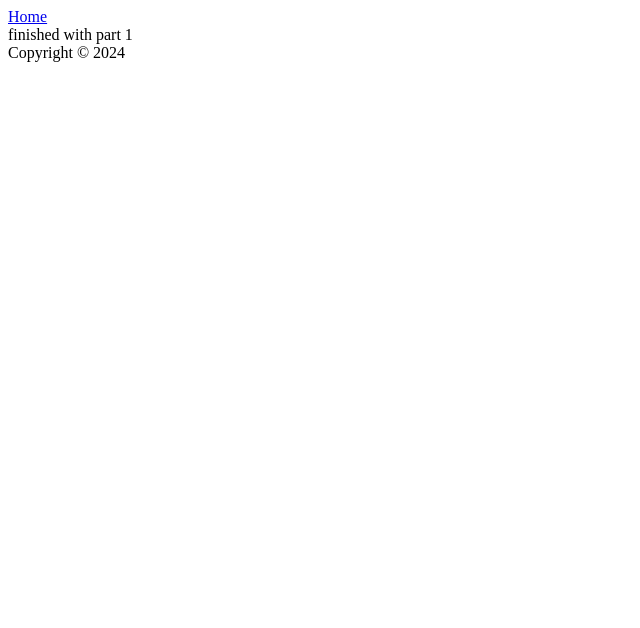
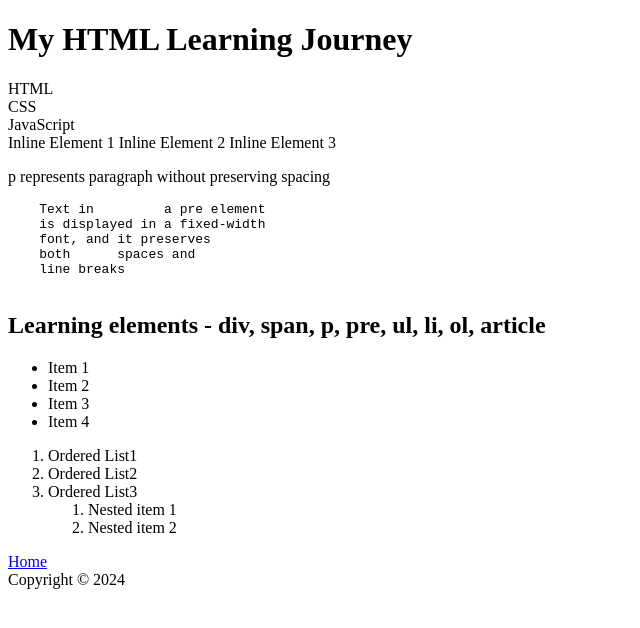
Before and after one commit to anavaks1/lab-module2, a plain HTML site: page lab-1-html/src/index.html in a window 1280 px wide. Shown: the whole page, without its empty margins (0-640 px from the left). Drawn offline with Linux system fonts and the light colour scheme.

```diff
--- a/lab-1-html/src/index.html
+++ b/lab-1-html/src/index.html
@@ -11,15 +11,53 @@
 </head>
 
 <body>
+  <h1>My HTML Learning Journey</h1>
+  <div>HTML</div>
+  <div>CSS</div>
+  <div>JavaScript</div>
+
+  <span class="inline">Inline Element 1</span>
+  <span class="inline">Inline Element 2</span>
+  <span class="inline">Inline Element 3</span>
+  <p>
+    p represents paragraph without preserving spacing
+  </p>
+  <pre>
+    Text in         a pre element
+    is displayed in a fixed-width
+    font, and it preserves
+    both      spaces and
+    line breaks
+    </pre>
+  <article>
+    <h2>Learning elements - div, span, p, pre, ul, li, ol, article</h2>
+    <ul>
+      <li>Item 1</li>
+      <li>Item 2</li>
+      <li>Item 3</li>
+      <li>Item 4</li>
+    </ul>
+    <ol>
+      <li>Ordered List1</li>
+      <li>Ordered List2</li>
+      <li>Ordered List3
+        <ol>
+          <li>Nested item 1</li>
+          <li>Nested item 2</li>
+        </ol>
+      </li>
+    </ol>
+  </article>
+
   <header>
-    <nav>
-      <!-- works like <a href="/index.html">Home</a> -->
-      <a href="/">Home</a>
-    </nav>
+    <main>
+      <nav>
+        <!-- works like <a href="/index.html">Home</a> -->
+        <a href="/">Home</a>
+      </nav>
   </header>
 
-  <main>
-    finished with part 1
+
   </main>
 
   <footer>Copyright &copy; 2024</footer>
```
Also changed, not shown: lab-4-build-your-own-website/index.html (added, +69 -0 lines), lab-4-build-your-own-website/style.css (added), 2 other files.
